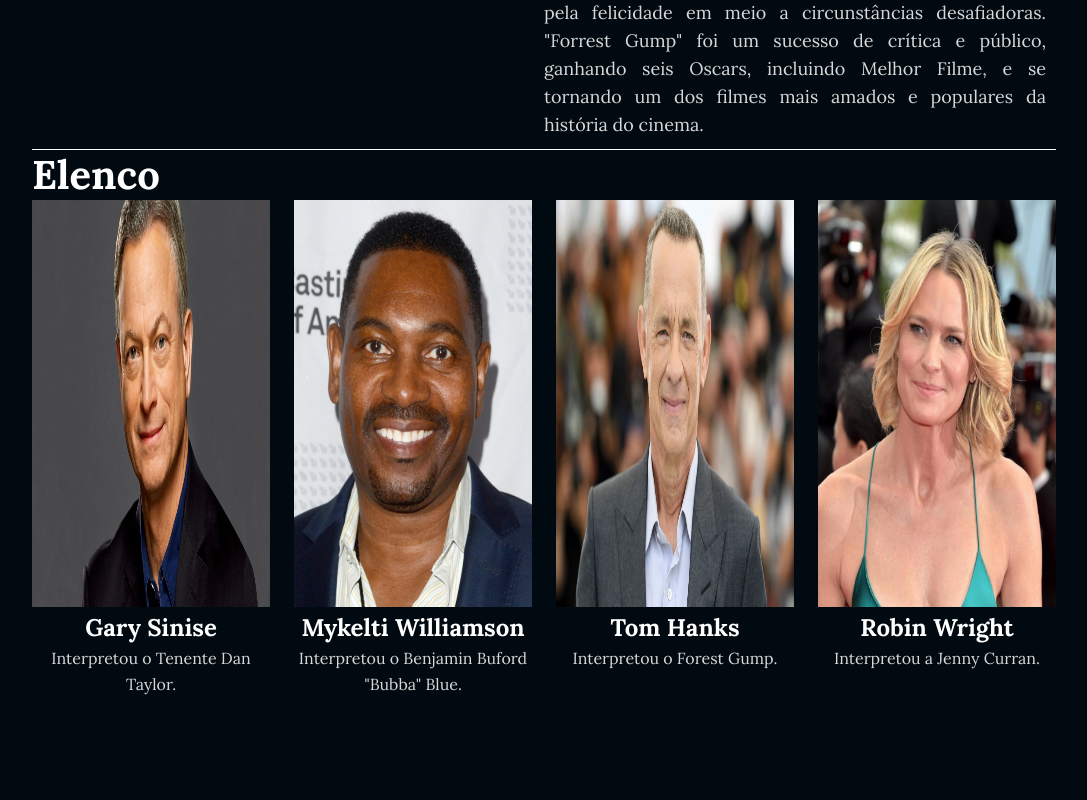
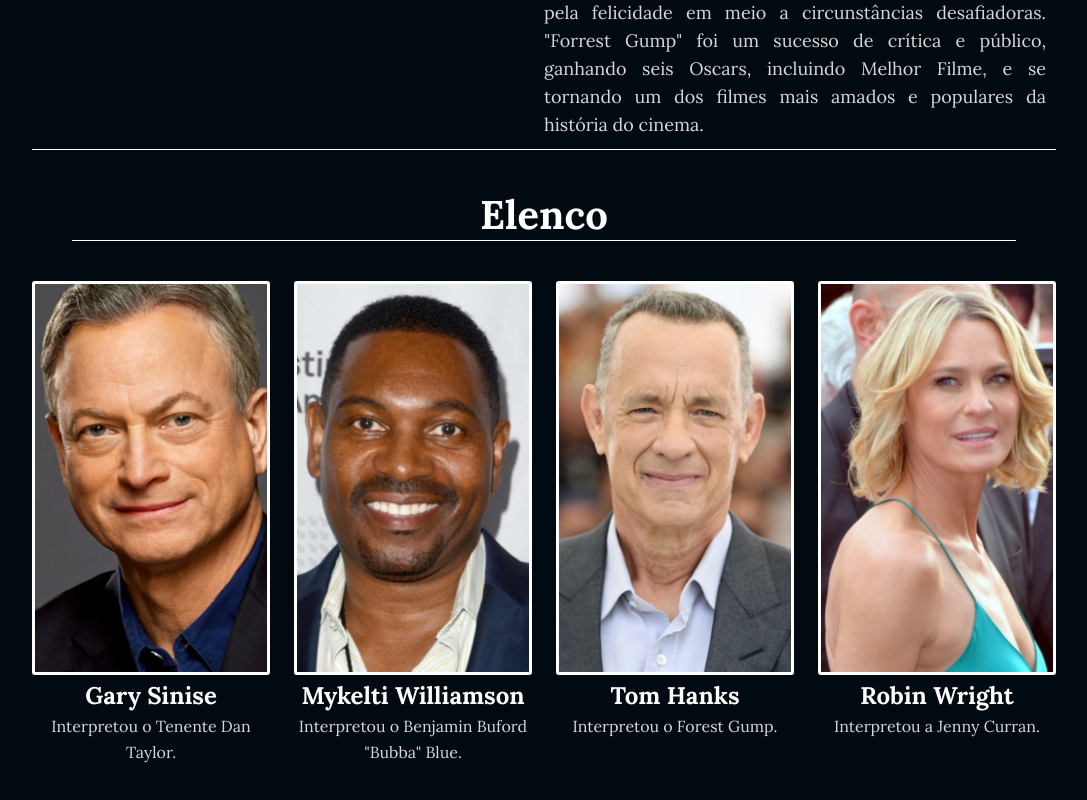
Before and after one commit to Juphyter/exercicio_projeto4, a website: page index.html in a window 1280 px wide. Shown: the part 1318-2118 px from the top of the page, without its empty margins (96-1183 px from the left). Before the commit the page ends 2015 px from the top, so only its background shows below. Drawn offline with nearby package versions, Linux system fonts and the light colour scheme; files that its build step writes are made by us from their sources; files whose address does not match are found by name.

Commit message:
projeto concluido

```diff
--- a/index.html
+++ b/index.html
@@ -41,37 +41,39 @@
             </div>
         </section>
         <section class="cast">
-            <h1 class="cast__title title--big">Elenco</h1>
-            <ul class="cast__list">
-                <li class="cast__list__item">
-                    <img src="./dist/images/cast/gary-sinise.jpg" alt="Gary Sinise">
+            <div class="cast__content">
+                <h1 class="cast__content__title title--big">Elenco</h1>
+                <ul class="cast__content__list">
+                    <li class="cast__content__list__item">
+                        <img src="./dist/images/cast/gary-sinise.png" alt="Gary Sinise">
                         <h2 class="title">Gary Sinise</h2>
                         <p class="text--small">
                             Interpretou o Tenente Dan Taylor.
                         </p>
                     </li>
-                <li class="cast__list__item">
-                    <img src="./dist/images/cast/mykelti-williamson.jpg" alt="Mykelti Williamson">
+                    <li class="cast__content__list__item">
+                        <img src="./dist/images/cast/mykelti-williamson.png" alt="Mykelti Williamson">
                         <h2 class="title">Mykelti Williamson</h2>
                         <p class="text--small">
                             Interpretou o Benjamin Buford "Bubba" Blue.
                         </p>
                     </li>
-                <li class="cast__list__item">
-                    <img src="./dist/images/cast/tom-hanks.jpg" alt="Tom Hanks">
+                    <li class="cast__content__list__item">
+                        <img src="./dist/images/cast/tom-hanks.png" alt="Tom Hanks">
                         <h2 class="title">Tom Hanks</h2>
                         <p class="text--small">
                             Interpretou o Forest Gump.
                         </p>
                     </li>
-                <li class="cast__list__item">
-                    <img src="./dist/images/cast/robin-wright.jpg" alt="Robin Wright">
+                    <li class="cast__content__list__item">
+                        <img src="./dist/images/cast/robin-wright.png" alt="Robin Wright">
                         <h2 class="title">Robin Wright</h2>
                         <p class="text--small">
                             Interpretou a Jenny Curran.
                         </p>
                     </li>
                 </ul>
+            </div>
         </section>
     </div>
 
--- a/src/styles/_about.scss
+++ b/src/styles/_about.scss
@@ -1,10 +1,13 @@
+@use 'variaveis';
+
 .about {
+
     &__content {
         margin-top: 40px;
         padding: 10px;
         display: grid;
         grid-template-columns: 1fr 1fr;
-        border-bottom: solid 1px #fff;
+        border-bottom: solid 1px variaveis.$corDoTitulo;
 
         &__img {
             max-width: 400px;
@@ -12,14 +15,14 @@
             img {
                 width: 100%;
                 height: 100%;
-                border: solid 4px #fff;
+                border: solid 4px variaveis.$corDoTitulo;
                 border-radius: 10px;
             }
         }
 
         &__texts {
             &__title{
-                border-bottom: solid 1px #fff;
+                border-bottom: solid 1px variaveis.$corDoTitulo;
             }
 
             &__text {
--- a/src/styles/_cast.scss
+++ b/src/styles/_cast.scss
@@ -1,6 +1,13 @@
+@use 'variaveis';
+
 .cast {
+    padding-bottom: 40px;
+
+    &__content{
         &__title {
-
+            margin: 40px;
+            text-align: center;
+            border-bottom: solid 1px variaveis.$corDoTitulo;
         }
 
         &__list {
@@ -13,9 +20,13 @@
                 text-align: center;
 
                 img {
-                height: 100%;
+                    height: 80%;
                     width: 100%;
+                    border: solid 3px variaveis.$corDoTitulo;
+                    border-radius: 3px;
                 }
             }
         }
     }
+
+}
--- a/src/styles/_hero.scss
+++ b/src/styles/_hero.scss
@@ -1,5 +1,8 @@
+@use 'variaveis';
+
 .hero {
     margin-bottom: 24px;
+
     &__content {
         justify-content: center;
         align-items: center;
@@ -20,8 +23,8 @@
         }
 
         &__text {
-            border-top: solid 1px #fff;
-            border-bottom: solid 1px #fff;
+            border-top: solid 1px variaveis.$corDoTitulo;
+            border-bottom: solid 1px variaveis.$corDoTitulo;
             padding: 24px;
         }
     }
```
Also changed, not shown: src/images/cast/gary-sinise.jpg (deleted), src/images/cast/gary-sinise.png (added), src/images/cast/mykelti-williamson.jpg (deleted), src/images/cast/mykelti-williamson.png (added), src/images/cast/robin-wright.jpg (deleted), src/images/cast/robin-wright.png (added), src/images/cast/sally-field.jpg (deleted), src/images/cast/tom-hanks.jpg (deleted), src/images/cast/tom-hanks.png (added). Lines whose indentation alone changed are shown as unchanged.
